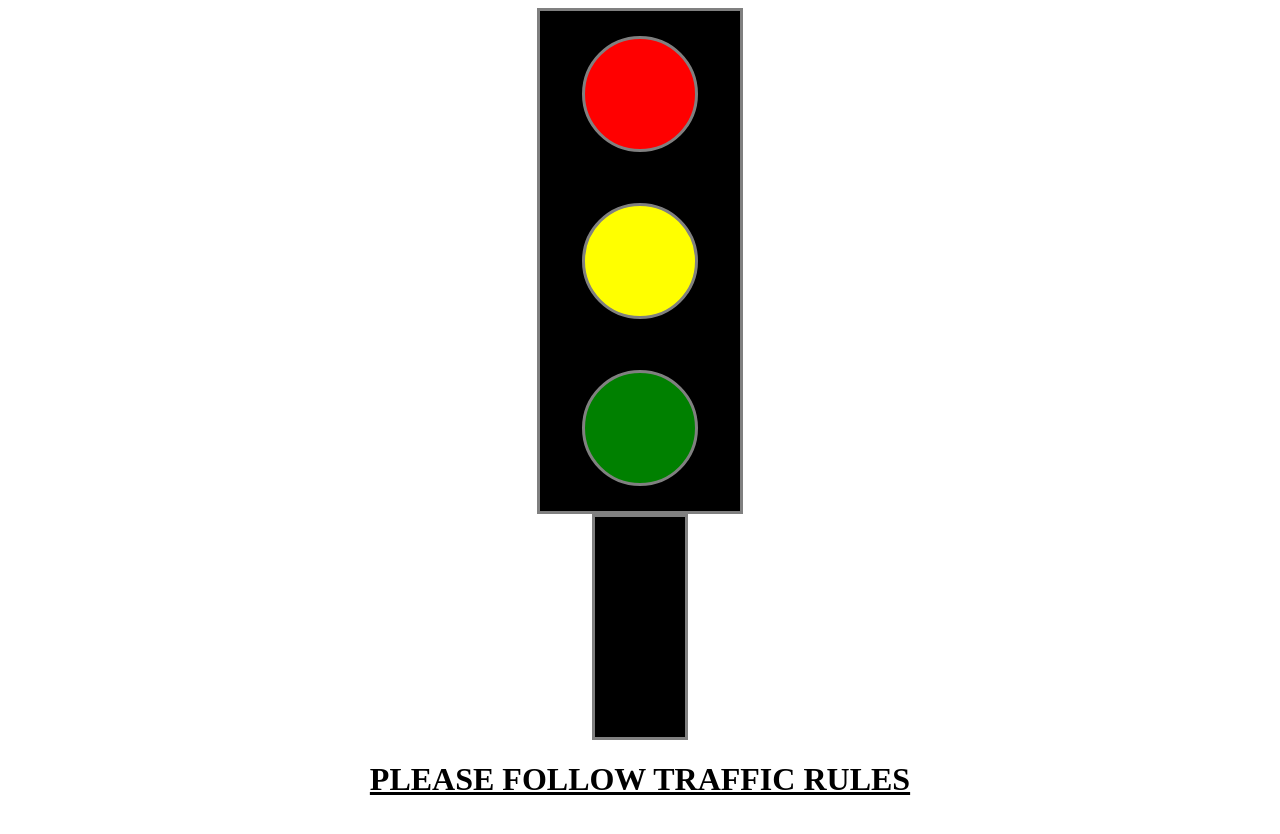
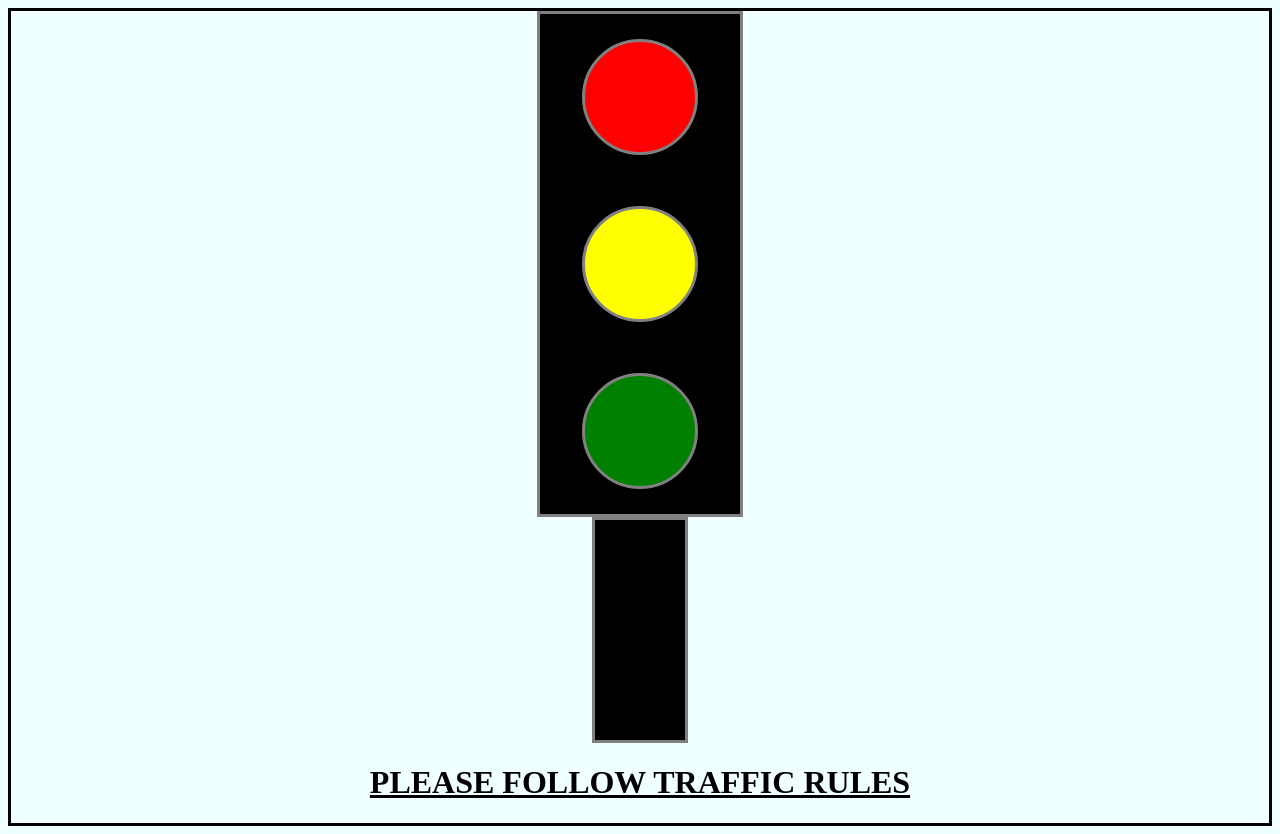
Before and after one commit to rajybatmg/traffic-light, a plain HTML site: page index.html in a window 1280 px wide. Drawn offline with Linux system fonts and the light colour scheme.

Commit message:
Added a bigger container

```diff
--- a/index.html
+++ b/index.html
@@ -1,19 +1,21 @@
-<!DOCTYPE html>
+<!doctype html>
 <html lang="en">
   <head>
-    <meta charset="UTF-8">
-    <meta name="viewport" content="width=device-width, initial-scale=1.0">
+    <meta charset="UTF-8" />
+    <meta name="viewport" content="width=device-width, initial-scale=1.0" />
     <title>Traffic Light</title>
-    <link href="styles.css" rel="stylesheet">
+    <link href="styles.css" rel="stylesheet" />
   </head>
   <body>
-    <div id="outer-container">
+    <div id="biggest-container">
+    <div id="traffic-container">
       <div id="red"></div>
       <div id="yellow"></div>
       <div id="green"></div>
     </div>
     <div id="stand"></div>
     <h1>PLEASE FOLLOW TRAFFIC RULES</h1>
+    </div>
 
   </body>
 </html>
--- a/styles.css
+++ b/styles.css
@@ -1,4 +1,4 @@
-#outer-container {
+#traffic-container {
   display: flex;
   flex-direction: column;
   justify-content: space-around;
@@ -46,3 +46,10 @@ h1 {
   text-decoration: underline;
   text-align: center;
 }
+html {
+    background-color:azure;
+}
+
+ #biggest-container {
+    border: solid;
+ }
```
Lines whose indentation alone changed are shown as unchanged.
